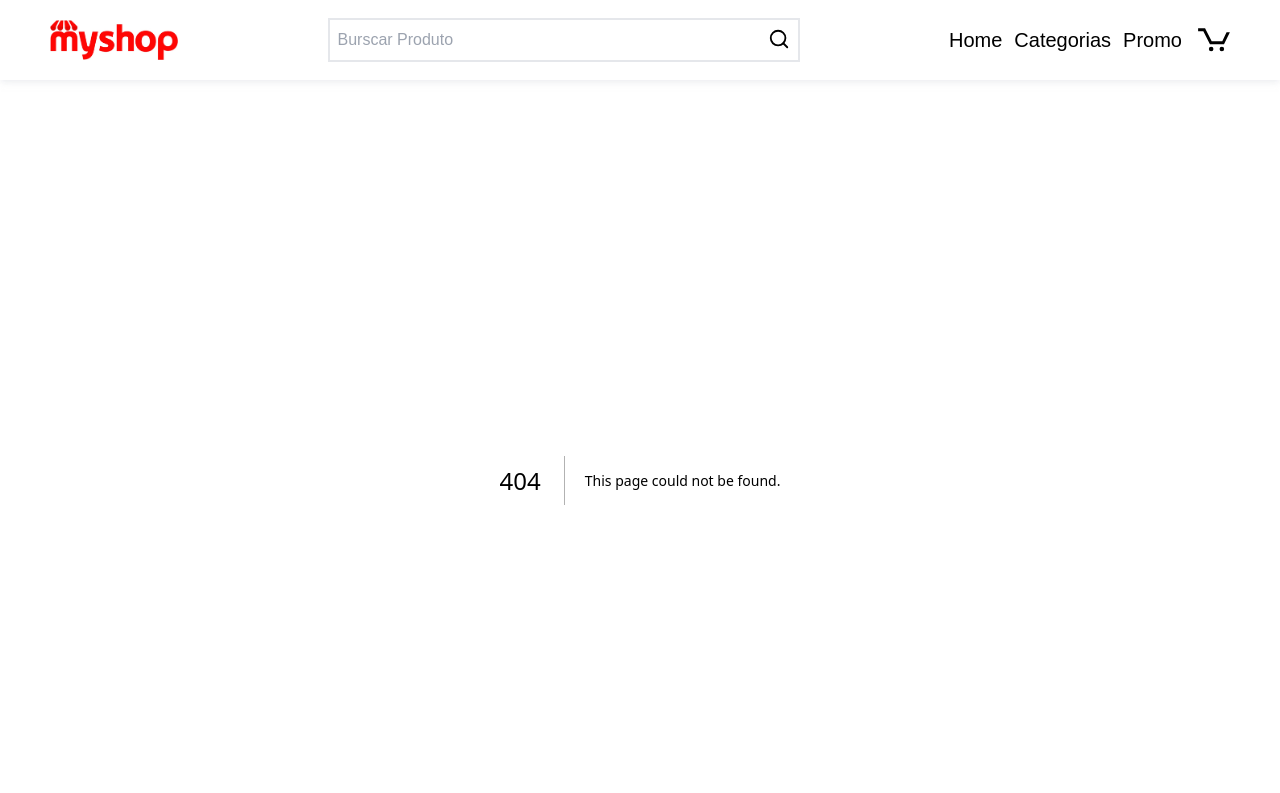
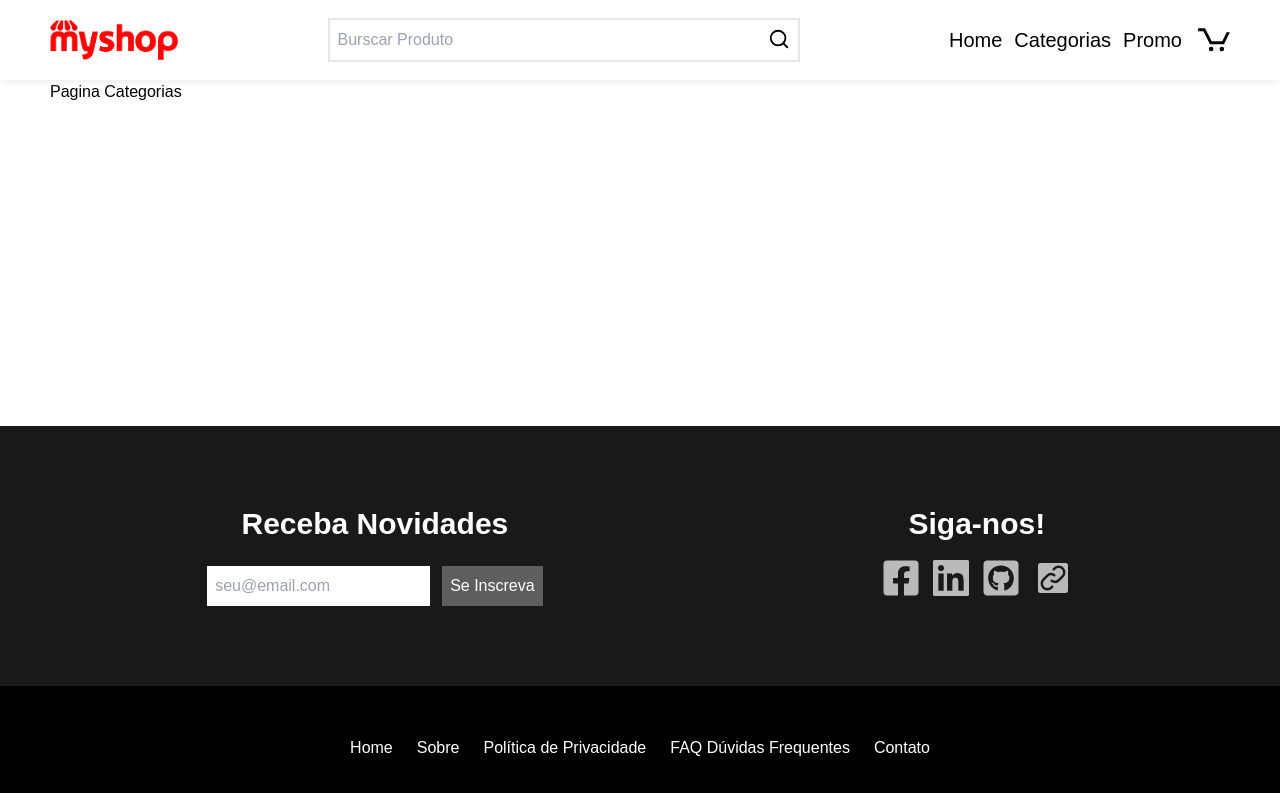
Before and after one commit to kleutons/my-shop, a Next.js app: page /categories in a window 1280 px wide. Before the commit this address had no page. Shown: the top 793 px of the page. Built offline with nearby package versions, Linux system fonts and the light colour scheme; a web font is replaced by a local one.

Commit message:
update: css

```diff
--- /dev/null
+++ b/src/app/categories/page.tsx
@@ -0,0 +1,8 @@
+
+export default function Categories(){
+    return(
+        <>
+        Pagina Categorias
+        </>
+    )
+}
--- a/src/app/globals.css
+++ b/src/app/globals.css
@@ -1,6 +1,14 @@
 @tailwind base;
 @tailwind components;
 @tailwind utilities;
+
+html, body {
+    height: 100%;
+}
+body > main {
+    min-height: 250px;
+}
+
 
 .container{
     max-width: 1200px;
```
